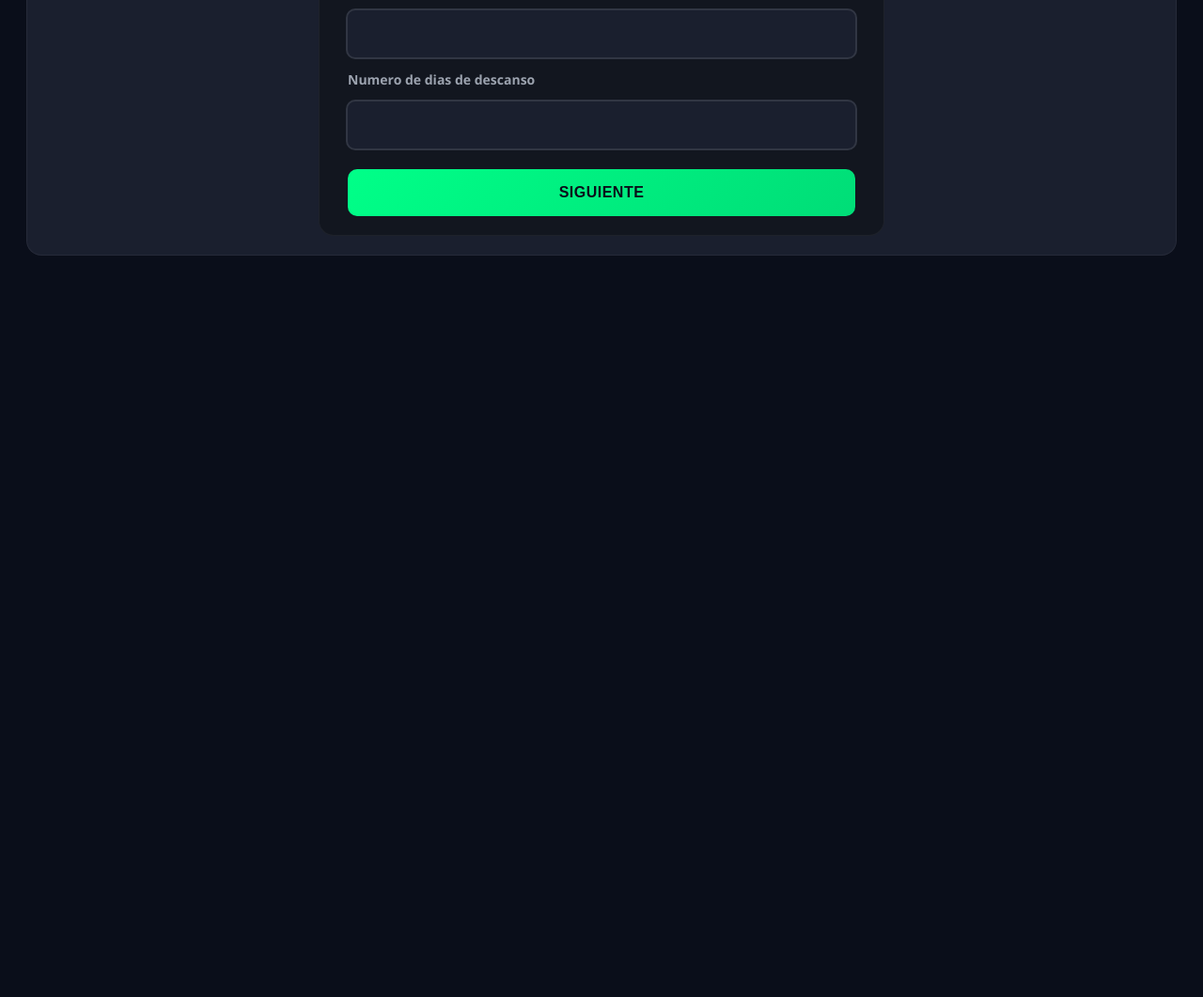
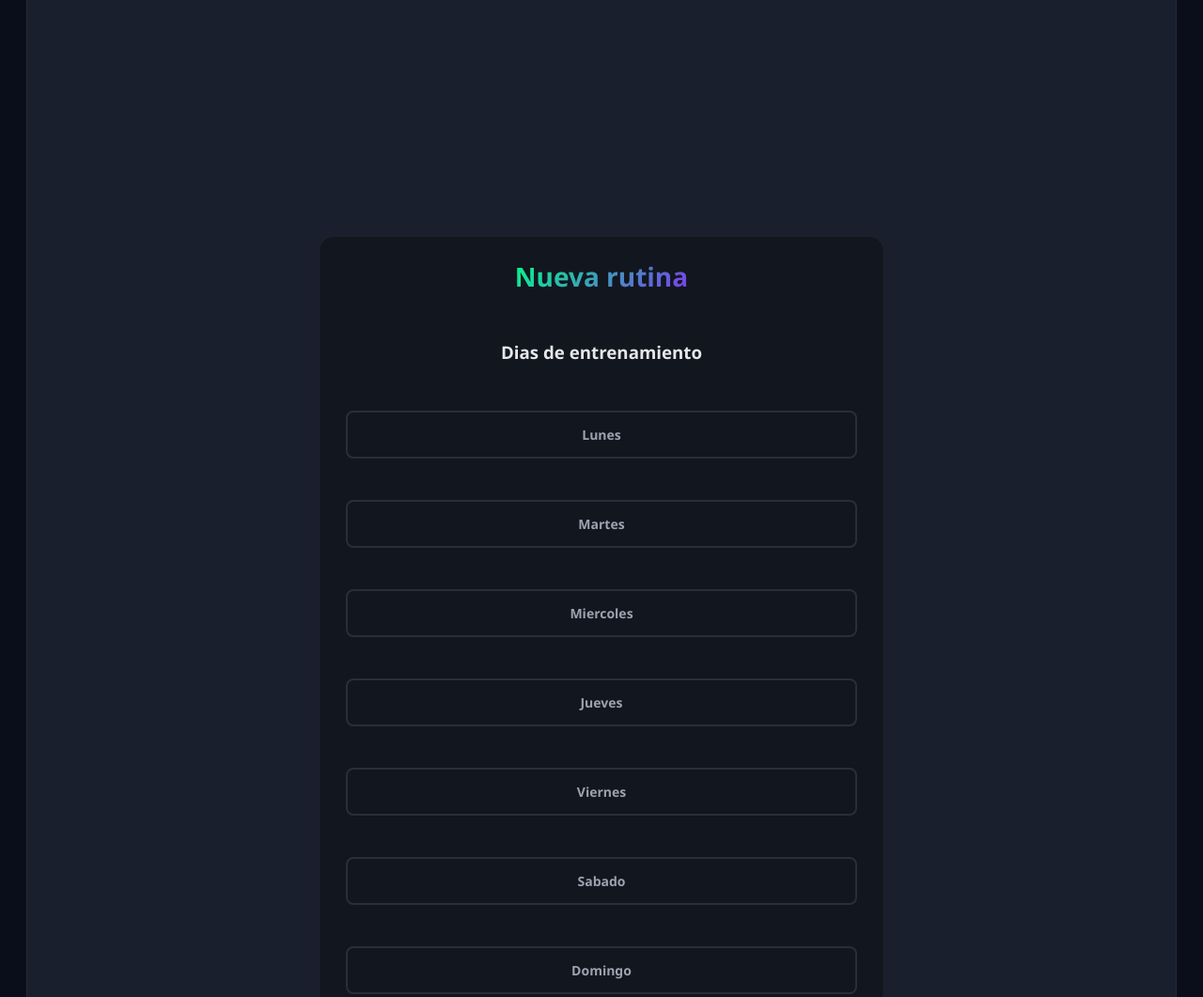
Before and after one commit to davidglnd/my-workout-diary, a plain HTML site: page src/pages/new-routine.html in a window 1280 px wide. Shown: the part 569-1630 px from the top of the page at 94% size. Before the commit the page ends 869 px from the top, so only its background shows below. Drawn offline with Linux system fonts and the light colour scheme.

Commit message:
feat(form): add step 2 and JS to toggle active class

```diff
--- a/src/css/pages/new-routine.css
+++ b/src/css/pages/new-routine.css
@@ -65,3 +65,56 @@ input[type="number"]::placeholder,
 textarea::placeholder {
     color: #4b5563;
 }
+
+.form-step {
+    position: relative;
+    opacity: 0;
+    transform: translateX(100px); /* empieza desplazado */
+    transition: all 0.5s ease;
+    pointer-events: none; /* para que no se pueda interactuar mientras está oculto */
+}
+
+.form-step.active {
+    opacity: 1;
+    transform: translateX(0);
+    pointer-events: auto;
+}
+
+#routine-extras{
+    display:flex;
+    flex-direction: column;
+    align-items: center;
+}
+
+.days-selector{
+    display:flex;
+    flex-direction: column;
+    flex-wrap: wrap;
+    justify-content: center;
+    align-items: center;
+    gap: 20px;
+    width: 100%;
+    height: auto;
+    transition: all 0.3s;
+}
+
+.days-selector input {
+    display: none;
+}
+
+.days-selector label {
+    padding: 14px 0px;
+    border: 2px solid rgba(255, 255, 255, 0.1);
+    border-radius: 8px;
+    cursor: pointer;
+    transition: all 0.2s;
+    user-select: none;
+    text-align: center;
+}
+
+.days-selector input:checked + label {
+    background-color: #00ff88;
+    border-color: #00ff88;
+    color: #12161f;
+    box-shadow: 0 0 0 3px rgba(0, 255, 136, 0.1);
+}
--- /dev/null
+++ b/src/js/pages/new-routine.js
@@ -0,0 +1,12 @@
+window.addEventListener('DOMContentLoaded', () => {
+    const buttonNextStep = document.getElementById('next-step');
+
+    buttonNextStep.addEventListener('click', clickedButton)
+})
+
+function clickedButton() {
+    const form = document.getElementById('routine-details');
+    const form2 = document.getElementById('routine-extras');
+    form.classList.remove('active');
+    form2.classList.add('active');
+}
--- a/src/pages/new-routine.html
+++ b/src/pages/new-routine.html
@@ -8,6 +8,7 @@
     <link rel="stylesheet" href="../css/components/buttons.css">
     <link rel="stylesheet" href="../css/components/routine-cards.css">
     <link rel="stylesheet" href="../css/components/logged-header.css">
+    <script src="../js/pages/new-routine.js"></script>
     <title>My Workout Diary</title>
 </head>
 <body>
@@ -32,7 +33,7 @@
     </header>
 
     <main>
-        <form action="">
+        <form id="routine-details" class="form-step">
             <h2>Nueva rutina</h2>
             <label for="type-routine">Disciplina de la rutina</label>
             <input type="text" name="type-routine" id="type-routine">
@@ -42,7 +43,28 @@
             <input type="number" name="days" id="workout-days" min="2" max="7">
             <label for="rest-days">Numero de dias de descanso</label>
             <input type="number" name="days" id="rest-days" min="0" max="5">
-            <button type="submit" class="btn-primary-form">Siguiente</button>
+            <button type="button" class="btn-primary-form" id="next-step">Siguiente</button>
+        </form>
+        <form id="routine-extras" class="form-step active">
+            <h2>Nueva rutina</h2>
+            <!-- Aqui va primero un div que seleccionas que dias vas a entrenar (por ejemplo lunes miercoles y viernes) luego los dias de descanso-->
+             <div class="days-selector">
+                <h3>Dias de entrenamiento</h3>
+                <input type="checkbox" name="workout-days" id="workout-monday"value="monday">
+                <label for="workout-monday">Lunes</label>
+                <input type="checkbox" name="workout-days" id="workout-tuesday"value="tuesday">
+                <label for="workout-tuesday">Martes</label>
+                <input type="checkbox" name="workout-days" id="workout-wednesday"value="wednesday">
+                <label for="workout-wednesday">Miercoles</label>
+                <input type="checkbox" name="workout-days" id="workout-thursday"value="thursday">
+                <label for="workout-thursday">Jueves</label>
+                <input type="checkbox" name="workout-days" id="workout-friday"value="friday">
+                <label for="workout-friday">Viernes</label>
+                <input type="checkbox" name="workout-days" id="workout-saturday"value="saturday">
+                <label for="workout-saturday">Sabado</label>
+                <input type="checkbox" name="workout-days" id="workout-sunday"value="sunday">
+                <label for="workout-sunday">Domingo</label>
+             </div>
         </form>
     </main>
 </body>
```
